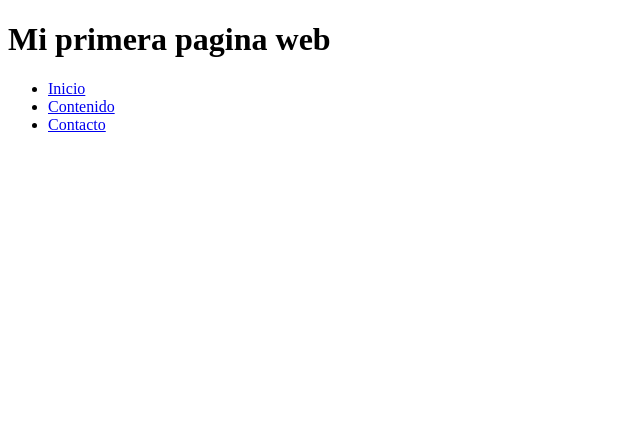
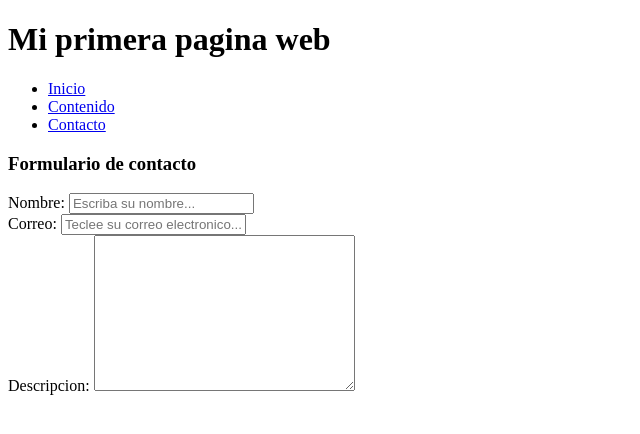
Before and after one commit to sekeer11/html_css3, a plain HTML site: page primer_proyecto/contact.html in a window 1280 px wide. Shown: the whole page, without its empty margins (0-640 px from the left). Drawn offline with Linux system fonts and the light colour scheme.

Commit message:
Trabajando en la pagina de contacto

```diff
--- a/primer_proyecto/contact.html
+++ b/primer_proyecto/contact.html
@@ -13,5 +13,16 @@
         <li><a href="contact.html">Contacto</a></li>
     </ul>
 
+    <h3>Formulario de contacto</h3>
+    <form action="">
+        <label for="nombre">Nombre:</label>
+        <input type="text" name="nombre" id="" placeholder="Escriba su nombre...">
+        <br>
+        <label for="correo">Correo:</label>
+        <input type="text" name="correo" id="" placeholder="Teclee su correo electronico...">
+        <br>
+        <label for="descripcion">Descripcion:</label>
+        <textarea name="descripcion" id="" cols="30" rows="10"></textarea>
+    </form>
 </body>
 </html>
```
Also changed, not shown: primer_proyecto/home.html (+6 -0 lines).
